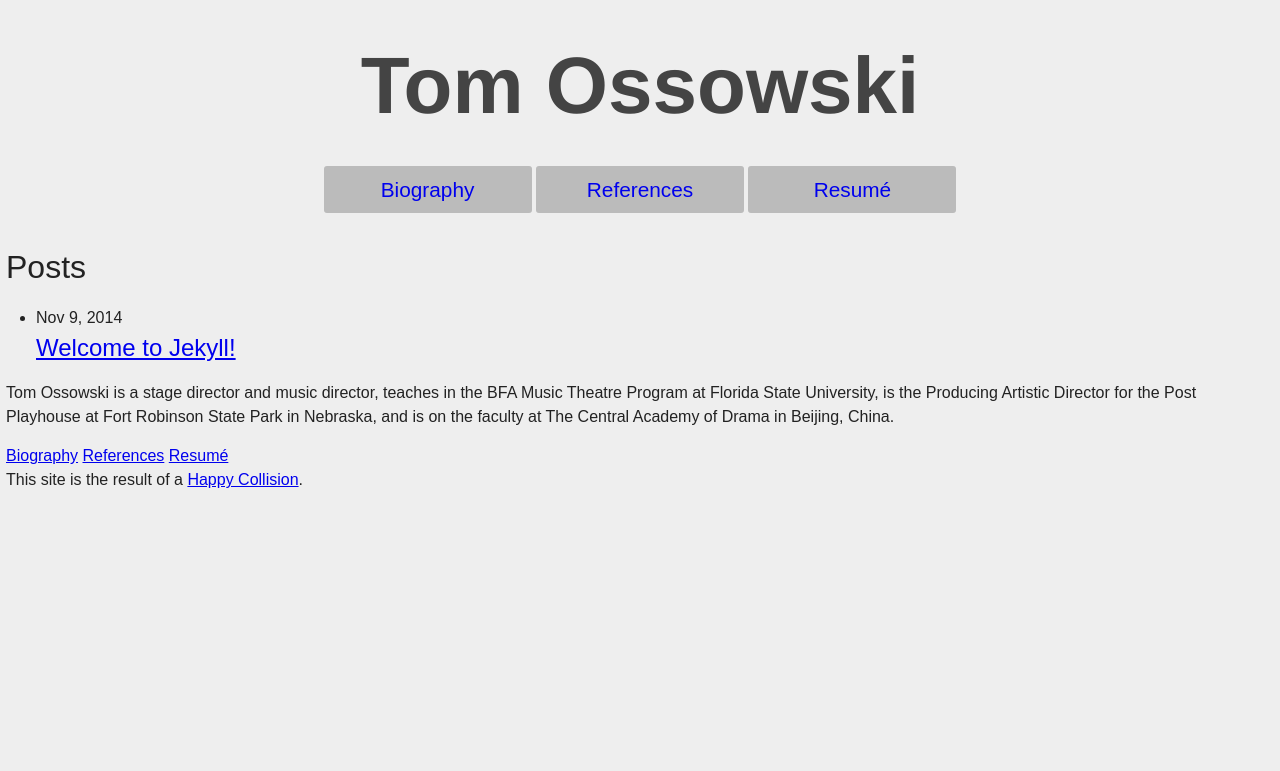
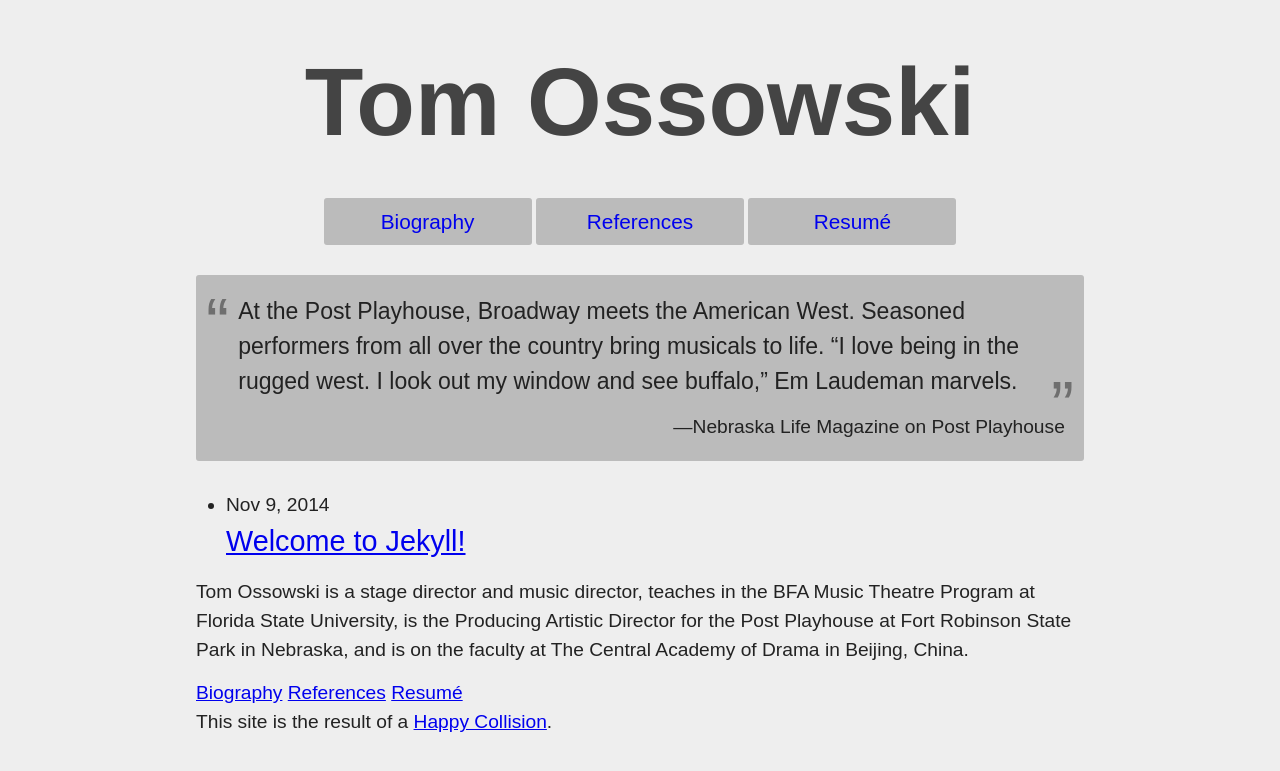
Before and after one commit to happycollision/tomossowski.com, a Jekyll site: the page built from index.html, in a window 1280 px wide. Shown: the top 771 px of the page. Built offline with Jekyll 4.4.1, drawn with Linux system fonts in a browser that asks for light colours; nearby versions of some CDN libraries; Markdown is read by kramdown in place of the engine named in the settings.

Commit message:
Adds praise box
Also establishes body max width changes and font size changes at given
widths.

```diff
--- a/_sass/_layout.sass
+++ b/_sass/_layout.sass
@@ -6,6 +6,12 @@ html
 
 body
   padding: 6px
+  max-width: 650px
+  margin: auto
+
+  +breakpoint($large)
+    max-width: 900px
+    font-size: 1.2em
 
 // Header
 header.site-header
@@ -18,6 +24,7 @@ header.site-header
     text-align: center
     padding: auto
     margin: 0.5em auto
+    font-size: $base-font-size
     font-size: 2.6em
     font-weight: bold
     line-height: 1em
@@ -35,6 +42,7 @@ header.site-header
     display: block
 
 .site-nav
+  font-size: $base-font-size
   text-align: center
   margin-bottom: $spacing-unit
 
@@ -53,7 +61,7 @@ header.site-header
     display: block
     padding: 8px
     background-color: $trans-grey
-    +border-radius(3px)
+    +border-radius($border-radius)
 
     &:hover
       background-color: darken($trans-grey, 20)
@@ -75,3 +83,37 @@ header.site-header
       a
         width: 10em !important
         display: inline-block !important
+
+// Praise Box
+.praise
+  background-color: $trans-grey
+  +border-radius($border-radius)
+  padding: 1em
+  margin-bottom: $spacing-unit
+
+  blockquote
+    font-size: 1.2em
+    +pad(1em)
+    position: relative
+
+    =quote_marks
+      position: absolute
+      display: block
+      font-size: 3em
+      line-height: 0
+      color: lighten($text-color, 30)
+
+    &:before
+      +quote_marks
+      content: "\201c"
+      top: 0.4em
+      left: -0.25ex
+
+    &:after
+      +quote_marks
+      content: "\201d"
+      bottom: -0.1em
+      right: -0.25ex
+
+  .attribution
+    text-align: right
--- a/css/main.scss
+++ b/css/main.scss
@@ -14,6 +14,7 @@ $text-color:       #222;
 $background-color: #eee;
 
 $trans-grey:       #bbb;
+$border-radius:    3px;
 
 // Import partials from `sass_dir` (defaults to `_sass`)
 @import
--- a/index.html
+++ b/index.html
@@ -2,9 +2,15 @@
 layout: default
 ---
 
-<div class="home">
-
-  <h1 class="page-heading">Posts</h1>
+<div class="praise">
+  <blockquote>
+    At the Post Playhouse, Broadway meets the American West. Seasoned performers from all over the country bring musicals to life. “I love being in the rugged west. I look out my window and see buffalo,”  Em Laudeman marvels.
+  </blockquote>
+  <div class="attribution">
+    <span class="party">&mdash;Nebraska Life Magazine</span>
+    <span class="subject">on Post Playhouse</span>
+  </div>
+</div>
 
 <ul class="post-list">
   {% for post in site.posts %}
@@ -17,5 +23,3 @@ layout: default
     </li>
   {% endfor %}
 </ul>
-
-</div>
```
Lines whose indentation alone changed are shown as unchanged.
